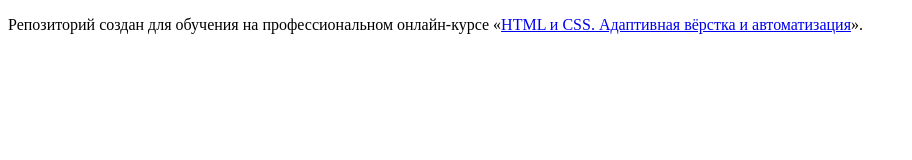
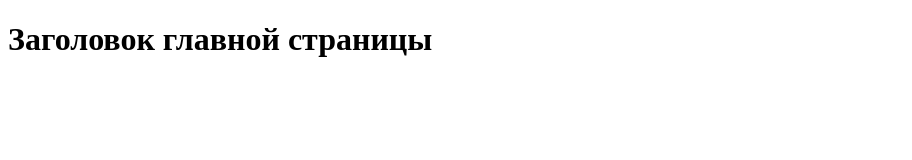
Before and after one commit to Eugene-gif/Pink, a website: page source/index.html in a window 1280 px wide. Shown: the whole page, without its empty margins (0-912 px from the left). Drawn offline with Linux system fonts and the light colour scheme.

Commit message:
Поменял index.html

```diff
--- a/source/index.html
+++ b/source/index.html
@@ -2,11 +2,12 @@
 <html lang="ru">
   <head>
     <meta charset="utf-8">
-    <title>HTML Academy: {{projectTitle}}</title>
+    <title>Pink</title>
   </head>
   <body>
 
-    <p>Репозиторий создан для обучения на профессиональном онлайн‑курсе «<a href="https://htmlacademy.ru/intensive/adaptive">HTML и CSS. Адаптивная вёрстка и автоматизация</a>».</p>
+    <h1>Заголовок главной страницы</h1>
+
 
   </body>
 </html>
```
